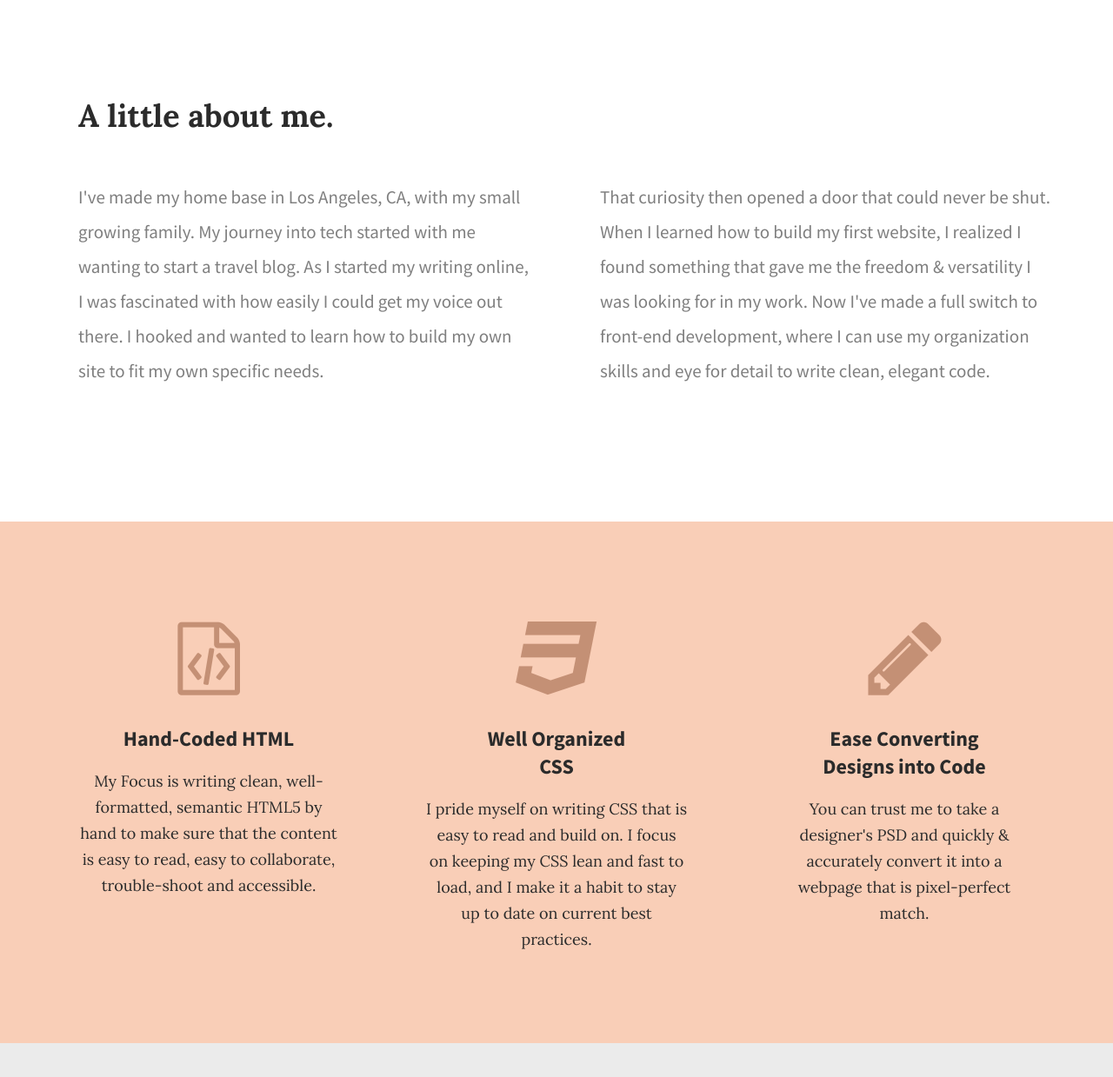
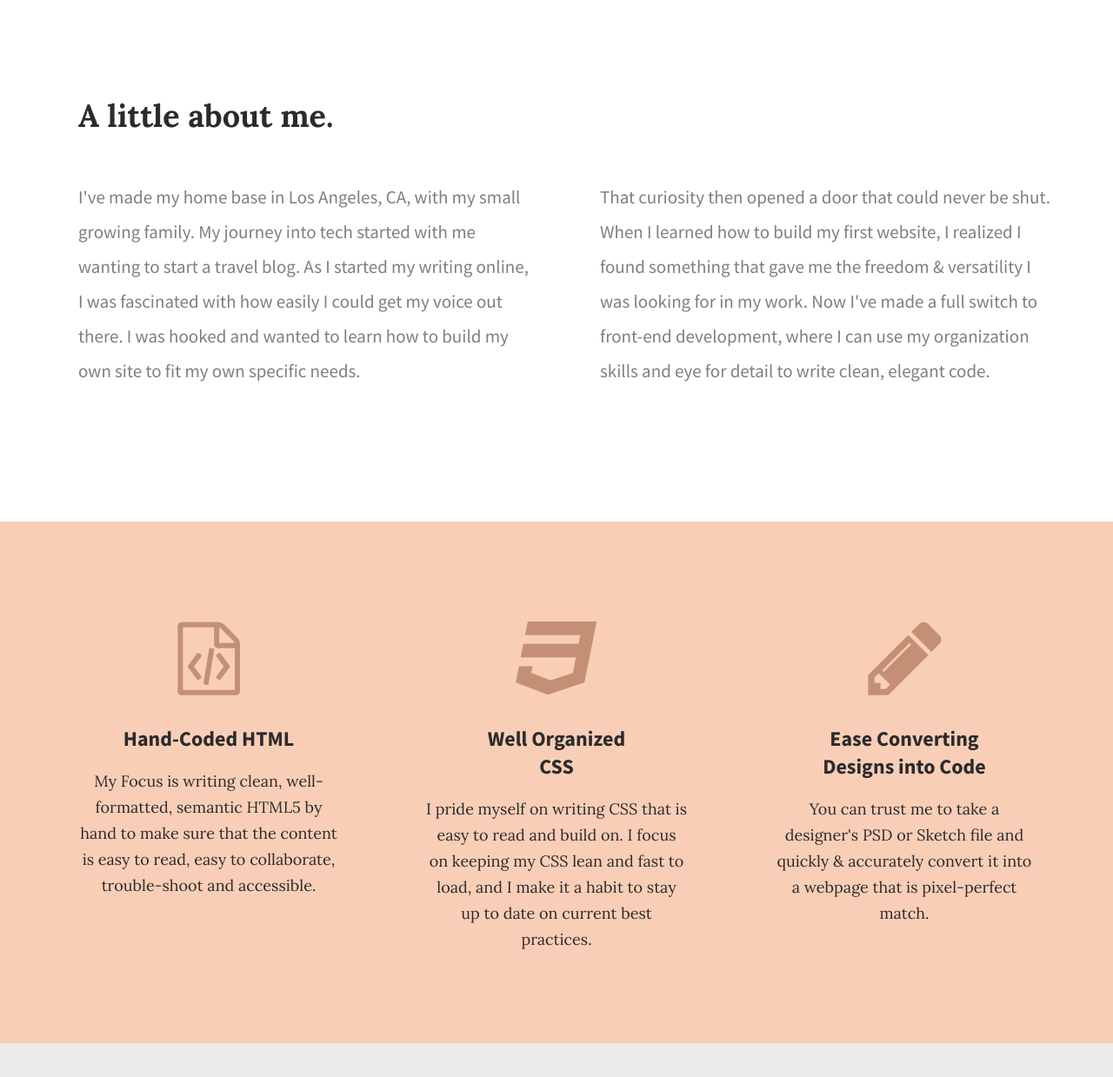
Before and after one commit to Taty37/mainwebsite, a plain HTML site: page index.html in a window 1280 px wide. Shown: the part 800-2039 px from the top of the page at 87% size. Drawn offline with Linux system fonts and the light colour scheme.

Commit message:
more text changes

```diff
--- a/index.html
+++ b/index.html
@@ -34,7 +34,7 @@
     			<div class="full-width">
     				<h2>A little about me.</h2>
     				<div class="half-width">
-    					<p>I've made my home base in Los Angeles, CA, with my small growing family. My journey into tech started with me wanting to start a travel blog. As I started my writing online, I was fascinated with how easily I could get my voice out there. I hooked and wanted to learn how to build my own site to fit my own specific needs.</p>
+    					<p>I've made my home base in Los Angeles, CA, with my small growing family. My journey into tech started with me wanting to start a travel blog. As I started my writing online, I was fascinated with how easily I could get my voice out there. I was hooked and wanted to learn how to build my own site to fit my own specific needs.</p>
     				</div>
     				<div class="half-width">
     					<p>That curiosity then opened a door that could never be shut. When I learned how to build my first website, I realized I found something that gave me the freedom &amp; versatility I was looking for in my work. Now I've made a full switch to front-end development, where I can use my organization skills and eye for detail to write clean, elegant code.</p>
@@ -56,7 +56,7 @@
     				<div class="third-width">
     					<img src="img/pencil-icon.png" alt="PSD icon"/>
     					<h3>Ease Converting Designs into Code</h3>
-    					<p>You can trust me to take a designer's PSD and quickly &amp; accurately convert it into a webpage that is pixel-perfect match.</p>
+    					<p>You can trust me to take a designer's PSD or Sketch file and quickly &amp; accurately convert it into a webpage that is pixel-perfect match.</p>
     				</div>
     			</div>
     		</section>
```
